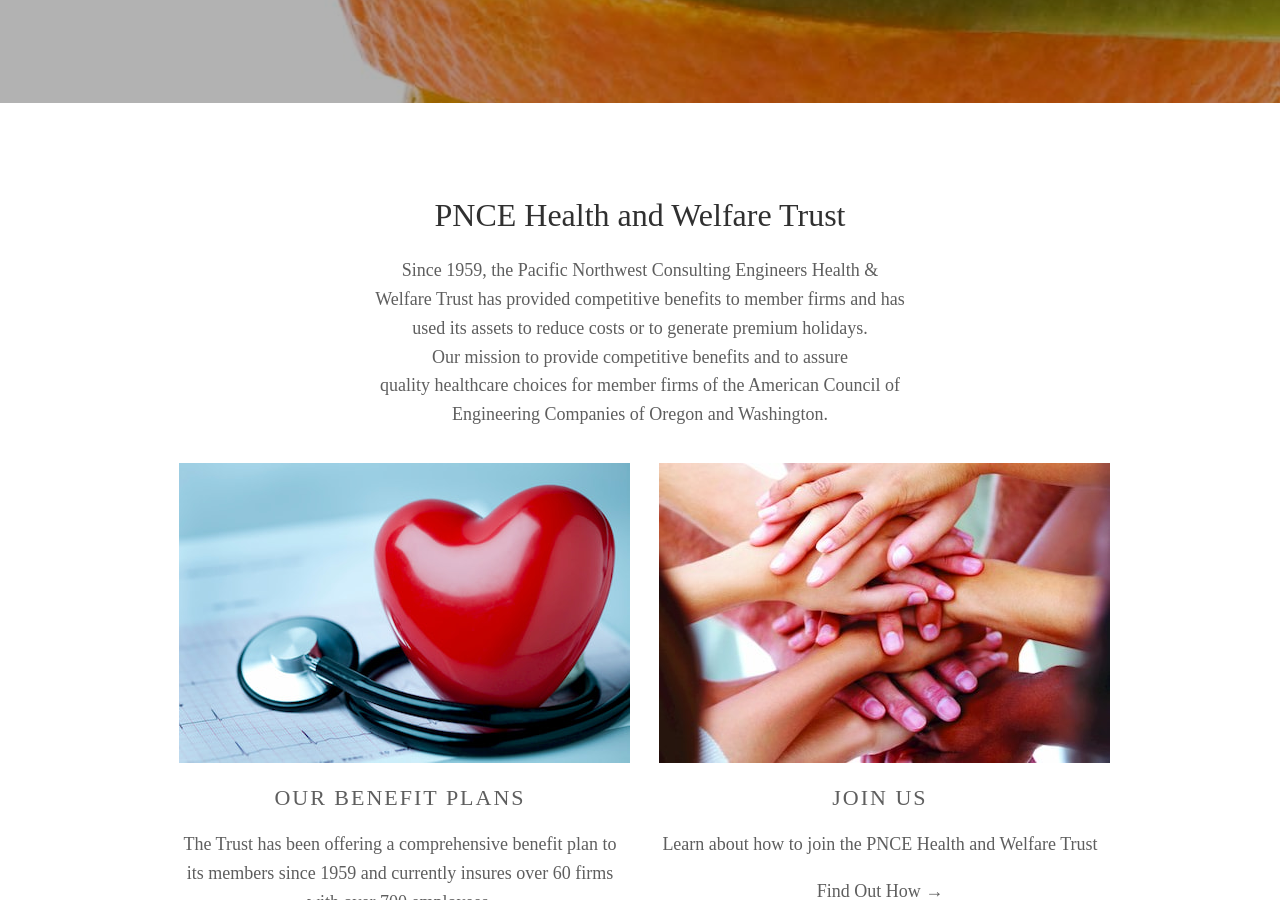
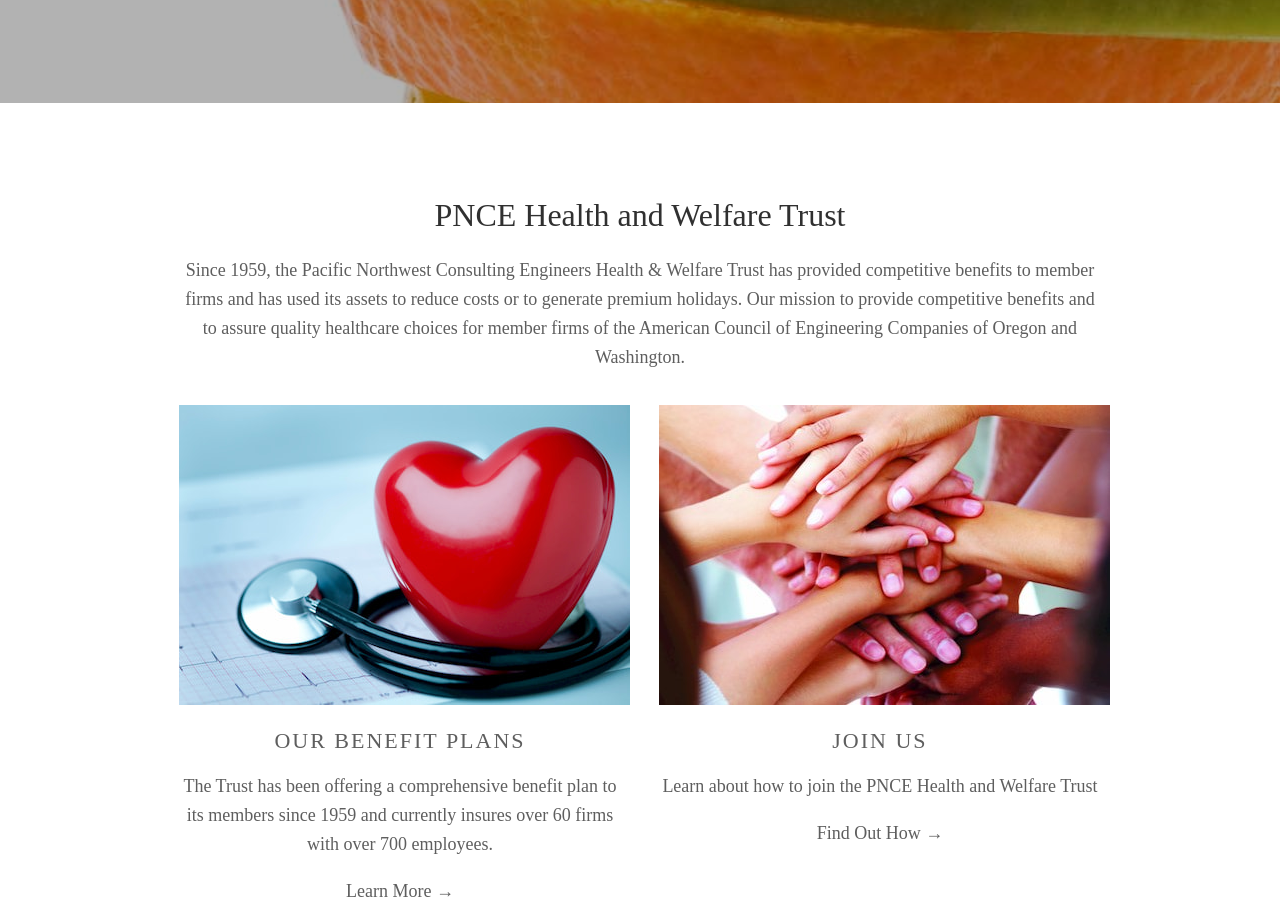
Before and after one commit to pncehwt/pncehwt.github.io, a Jekyll site: the page built from index.md, in a window 1280 px wide and 900 px high, scrolled down 733 px. Built offline with Jekyll 4.4.1, drawn with Linux system fonts in a browser that asks for light colours; some web fonts are replaced.

Commit message:
Content changes and other flexibilities

```diff
--- a/index.md
+++ b/index.md
@@ -31,13 +31,12 @@ layout: default
           PNCE Health and Welfare Trust
         </h1>
         <p class="center">
-          Since 1959, the Pacific Northwest Consulting Engineers
-          Health &amp;<br />Welfare Trust has provided competitive
-          benefits to member firms and has<br />used its assets to
-          reduce costs or to generate premium holidays.<br />Our
-          mission to provide competitive benefits and to assure<br />quality
+          Since 1959, the Pacific Northwest Consulting Engineers Health &amp; Welfare Trust has provided competitive
+          benefits to member firms and has used its assets to
+          reduce costs or to generate premium holidays. Our
+          mission to provide competitive benefits and to assure quality
           healthcare choices for member firms of the American
-          Council of<br />Engineering Companies of Oregon and
+          Council of Engineering Companies of Oregon and
           Washington.
         </p>
       </div>
```
